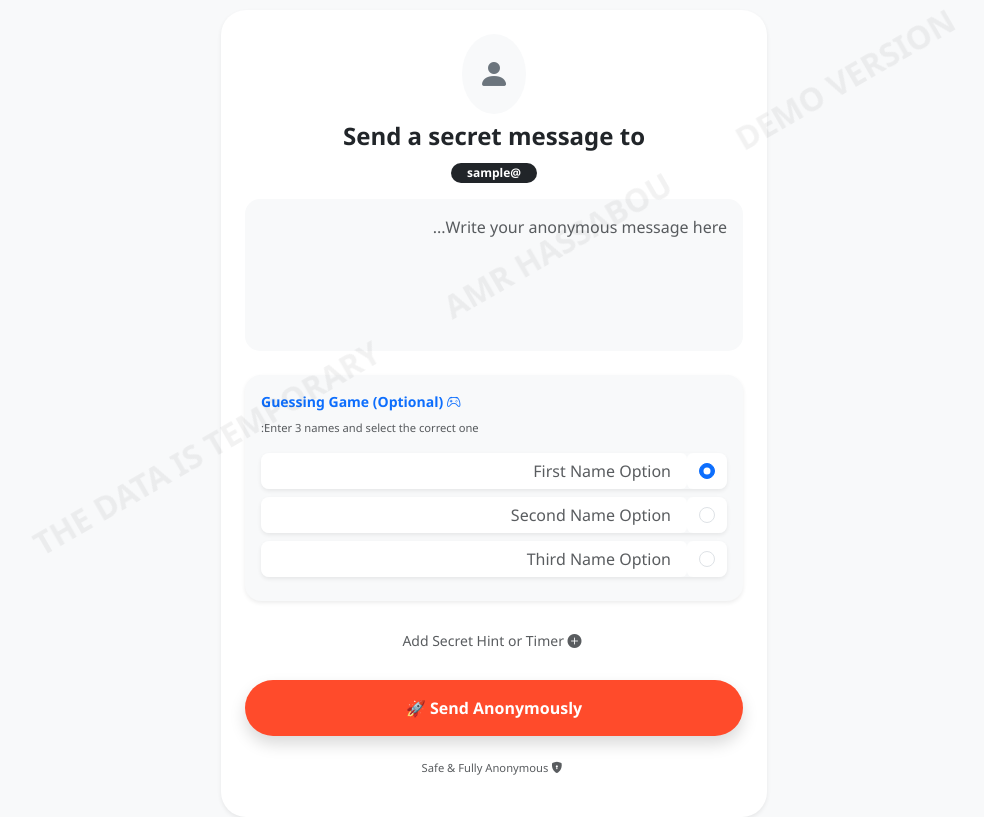
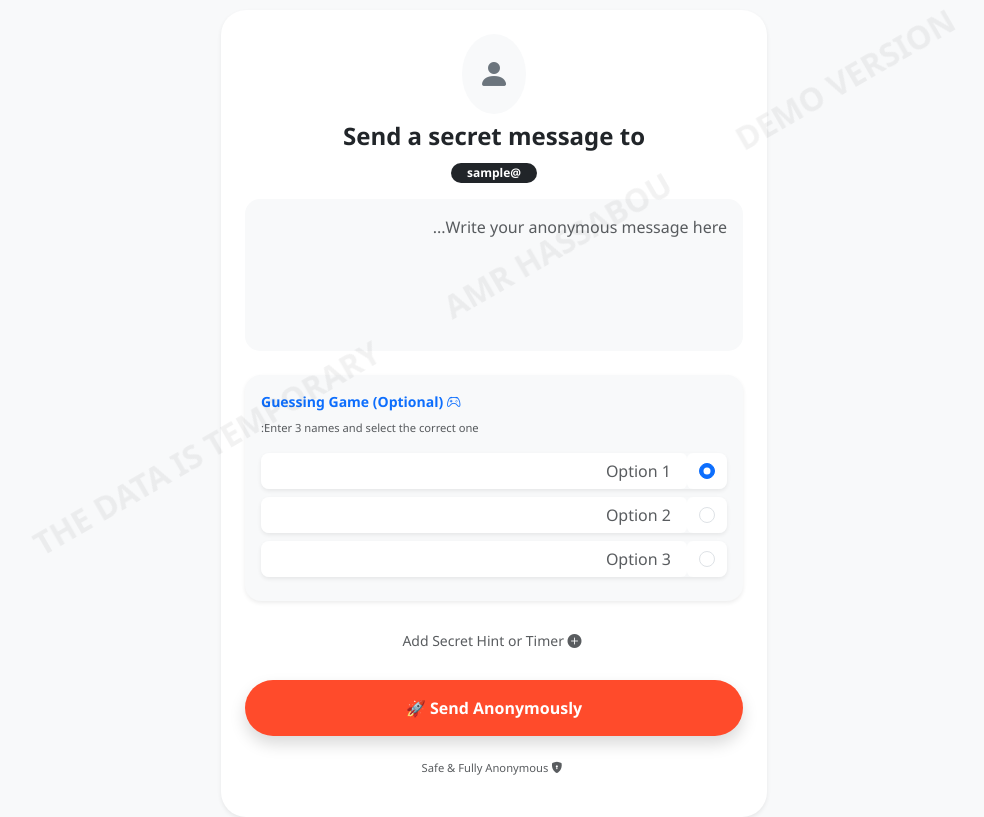
Before and after one commit to crsbo/anonymous-app, a Flask app: a page that uses templates/send_msg.html in a window 1280 px wide. Shown: the part 118-935 px from the top of the page, without its empty margins (146-1130 px from the left). Run offline with Flask 3, Linux system fonts and the light colour scheme; tables that the repository leaves empty hold one stand-in row (values such as "Sample post").

Commit message:
Update send_msg.html

```diff
--- a/templates/send_msg.html
+++ b/templates/send_msg.html
@@ -26,21 +26,21 @@
                         <div class="input-group-text border-0 bg-white">
                             <input class="form-check-input mt-0" type="radio" name="correct" value="1" checked>
                         </div>
-                        <input type="text" name="opt1" class="form-control border-0 px-3" placeholder="First Name Option">
+                        <input type="text" name="opt1" class="form-control border-0 px-3" placeholder="Option 1">
                     </div>
 
                     <div class="input-group mb-2 shadow-sm rounded-3 overflow-hidden">
                         <div class="input-group-text border-0 bg-white">
                             <input class="form-check-input mt-0" type="radio" name="correct" value="2">
                         </div>
-                        <input type="text" name="opt2" class="form-control border-0 px-3" placeholder="Second Name Option">
+                        <input type="text" name="opt2" class="form-control border-0 px-3" placeholder="Option 2">
                     </div>
 
                     <div class="input-group mb-2 shadow-sm rounded-3 overflow-hidden">
                         <div class="input-group-text border-0 bg-white">
                             <input class="form-check-input mt-0" type="radio" name="correct" value="3">
                         </div>
-                        <input type="text" name="opt3" class="form-control border-0 px-3" placeholder="Third Name Option">
+                        <input type="text" name="opt3" class="form-control border-0 px-3" placeholder="Option 3">
                     </div>
                 </div>
 
@@ -78,6 +78,17 @@
                 </button>
             </form>
 
+            {% if current_user.is_authenticated and current_user.id != user.id %}
+            <div class="mt-4 pt-3 border-top">
+                <p class="small fw-bold text-muted mb-2">Want to compete with {{ user.username }}? 🏆</p>
+                <form action="{{ url_for('add_friend', friend_id=user.id) }}" method="POST">
+                    <button type="submit" class="btn btn-outline-primary btn-sm rounded-pill px-4 shadow-sm">
+                        <i class="bi bi-person-plus-fill me-1"></i> Add to Friends Leaderboard
+                    </button>
+                </form>
+            </div>
+            {% endif %}
+
             <p class="text-muted mt-4" style="font-size: 0.7rem;">
                 <i class="bi bi-shield-lock-fill me-1"></i> Safe & Fully Anonymous
             </p>
```
